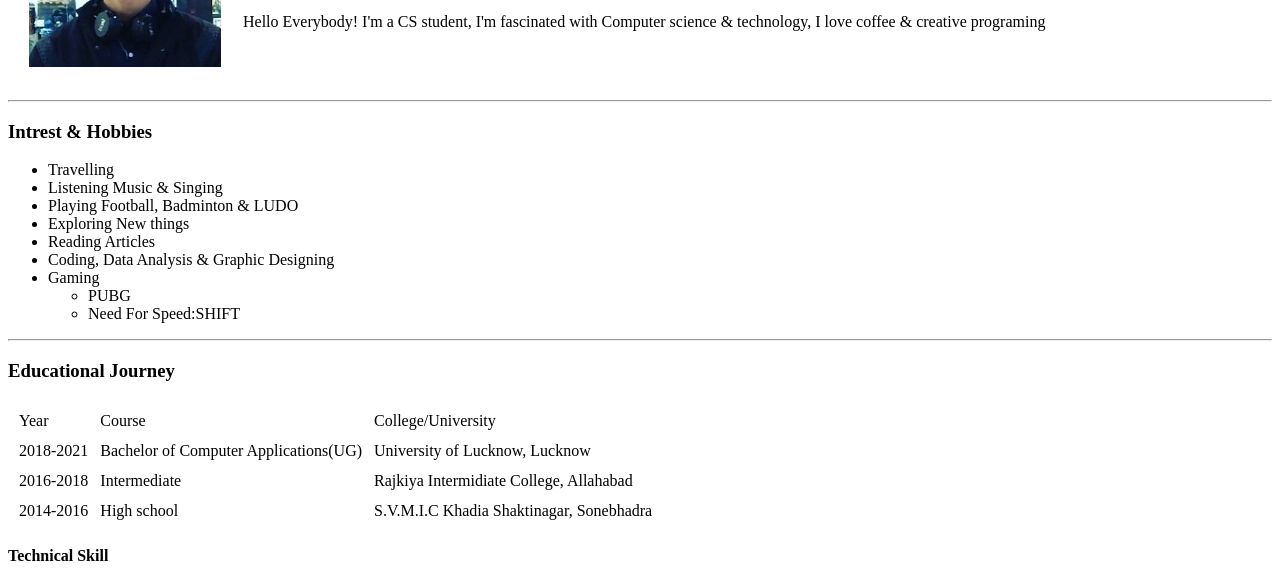
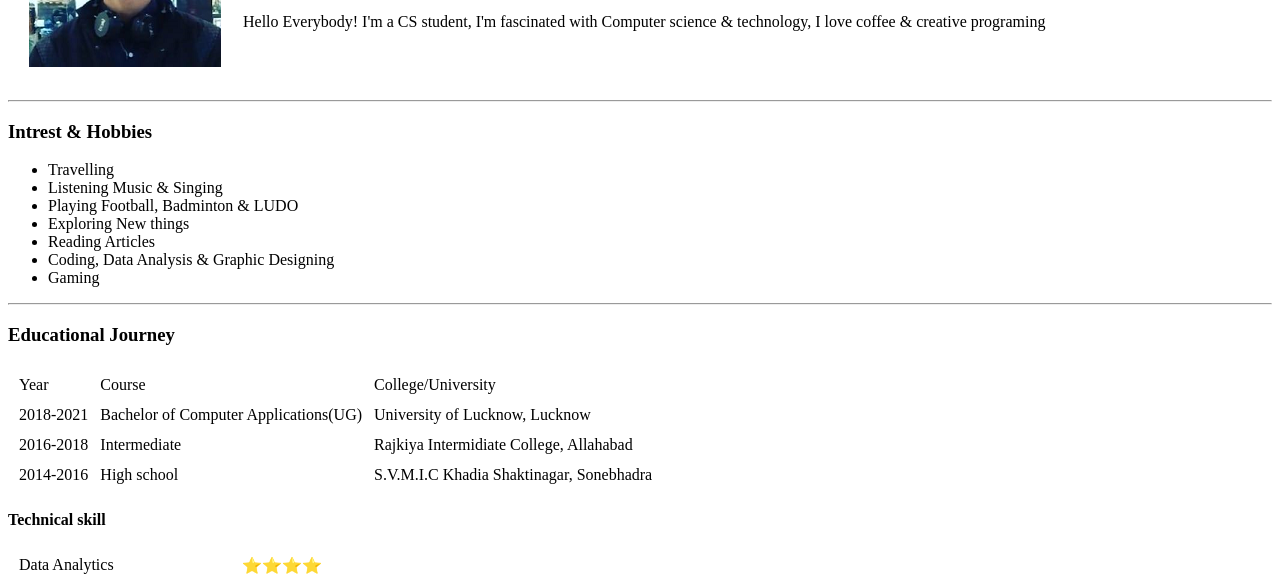
Before and after one commit to nirajsoft01/cv, a plain HTML site: page index.html in a window 1280 px wide. Shown: the part 154-737 px from the top of the page. Drawn offline with Linux system fonts and the light colour scheme.

Commit message:
Update index.html

```diff
--- a/index.html
+++ b/index.html
@@ -26,11 +26,8 @@
     <li>Reading Articles</li>
     <li>Coding, Data Analysis & Graphic Designing</li>
     <li>Gaming</li>
-       <ul>
-         <li>PUBG</li>
-         <li>Need For Speed:SHIFT</li>
-       </ul>
   </ul>
+
   <hr>
 
   <h3>Educational Journey </h3>
@@ -62,7 +59,7 @@
     </tbody>
   </table>
 
-  <p><strong>Technical Skill</strong></p>
+  <p><strong>Technical skill</strong></p>
 
   <table cellspacing=10>
     <tr>
```
